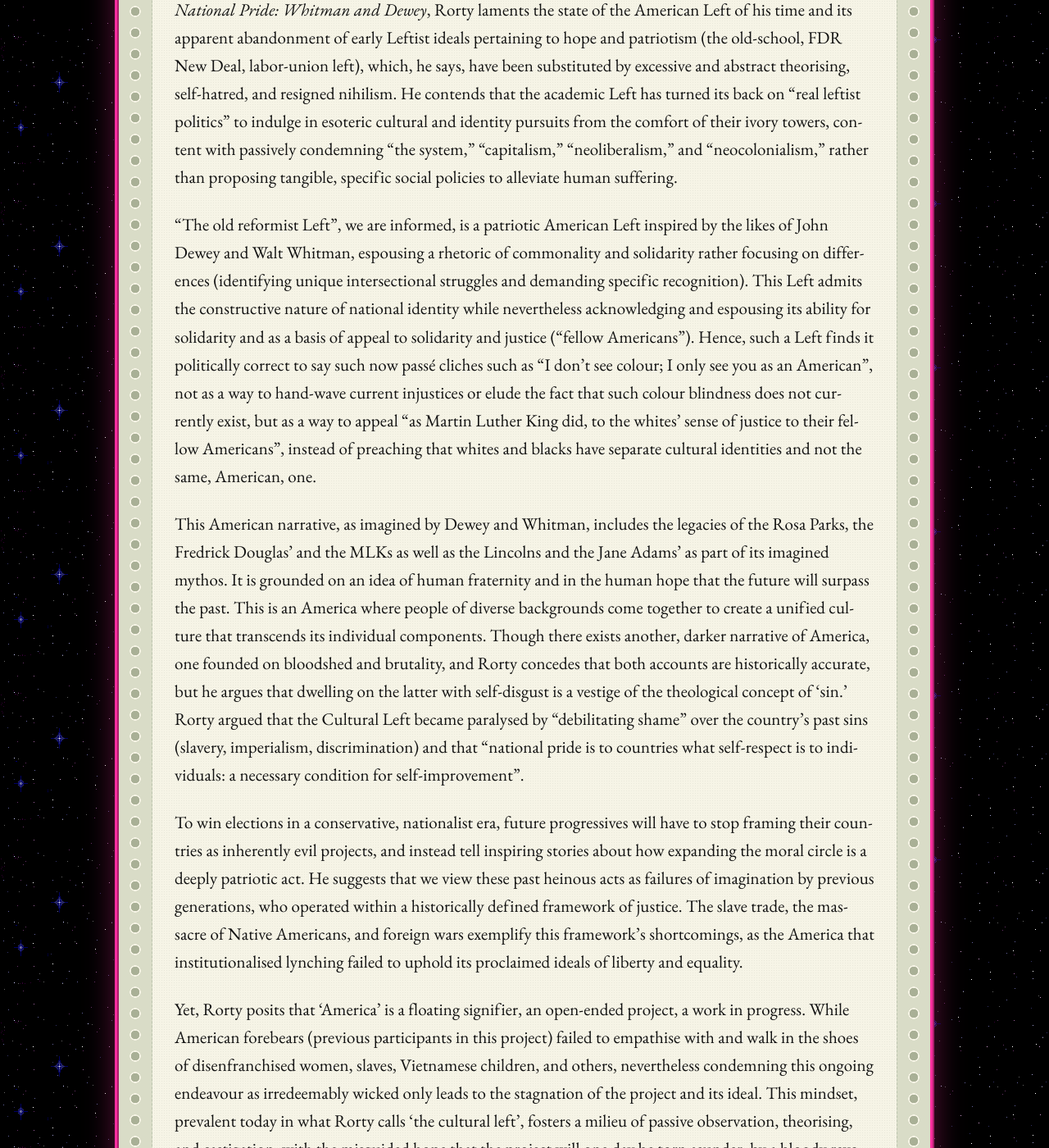
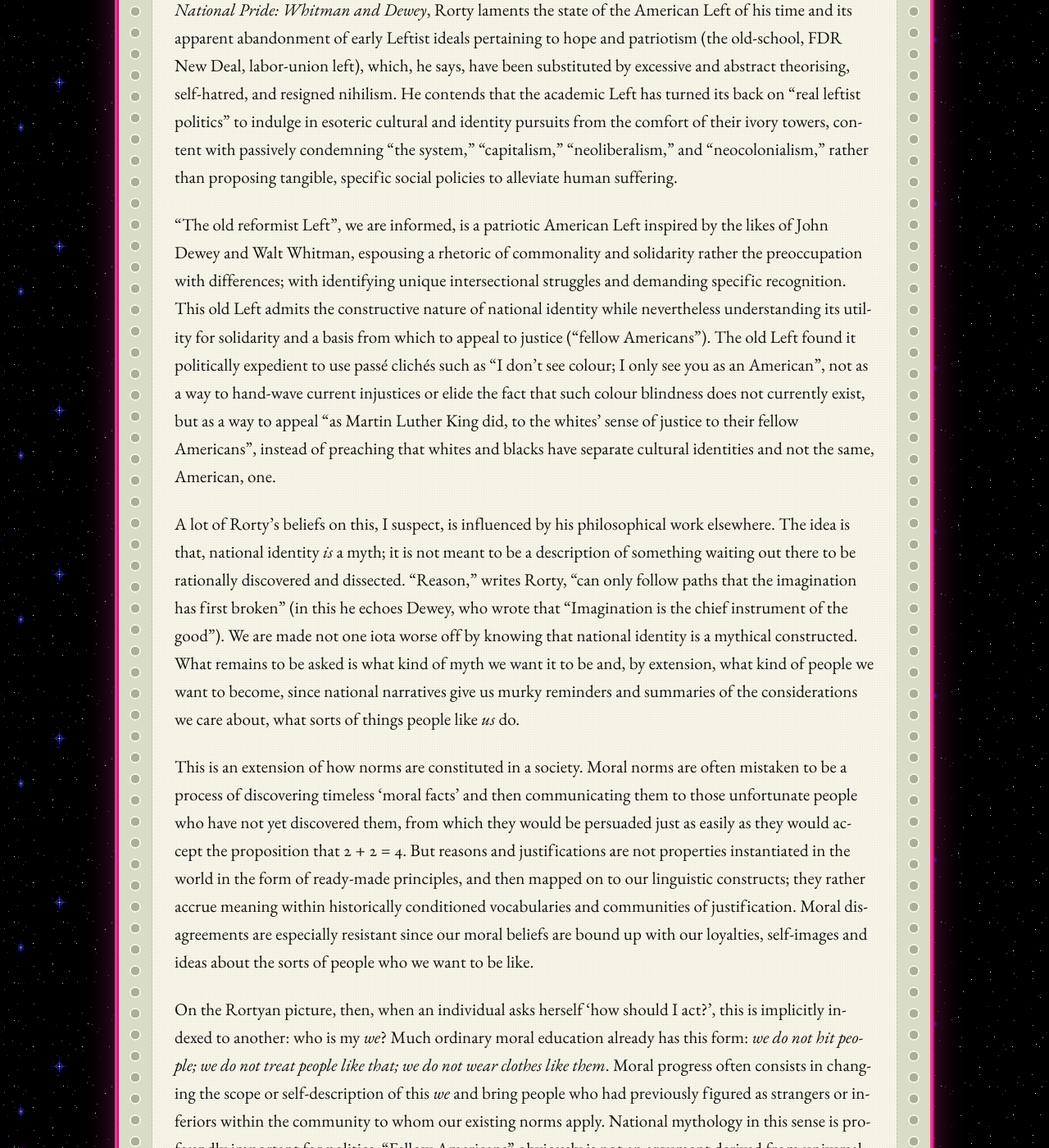
Before and after one commit to Catofminerva/Catofminerva.github.io, a Jekyll site: the page built from _posts/2020-04-13-rorty.md, in a window 1280 px wide and 1400 px high, scrolled down 2884 px. Shown: the whole window at 82% size. Built offline with Jekyll 4.4.1, drawn with Linux system fonts in a browser that asks for light colours; comment, search, counter and statistics services are not loaded; some of the changed text lies outside the part shown.

Commit message:
Update 2020-04-13-rorty.md

```diff
--- a/_posts/2020-04-13-rorty.md
+++ b/_posts/2020-04-13-rorty.md
@@ -20,9 +20,17 @@ Rereading this essay again in 2026, it seems like many of Rorty's insights and w
 
 *Achieving Our Country* is a series of lectures delivered by American Pragmatist philosopher Richard Rorty in 1997, in which he reflects on American Leftism in the past century. In one of the lectures, *American National Pride: Whitman and Dewey*, Rorty laments the state of the American Left of his time and its apparent abandonment of early Leftist ideals pertaining to hope and patriotism (the old-school, FDR New Deal, labor-union left), which, he says, have been substituted by excessive and abstract theorising, self-hatred, and resigned nihilism. He contends that the academic Left has turned its back on "real leftist politics" to indulge in esoteric cultural and identity pursuits from the comfort of their ivory towers, content with passively condemning "the system," "capitalism," "neoliberalism," and "neocolonialism," rather than proposing tangible, specific social policies to alleviate human suffering.
 
-"The old reformist Left", we are informed, is a patriotic American Left inspired by the likes of John Dewey and Walt Whitman, espousing a rhetoric of commonality and solidarity rather focusing on differences (identifying unique intersectional struggles and demanding specific recognition). This Left admits the constructive nature of national identity while nevertheless acknowledging and espousing its ability for solidarity and as a basis of appeal to solidarity and justice (“fellow Americans”). Hence, such a Left finds it politically correct to say such now passé cliches such as "I don't see colour; I only see you as an American", not as a way to hand-wave current injustices or elude the fact that such colour blindness does not currently exist, but as a way to appeal “as Martin Luther King did, to the whites’ sense of justice to their fellow Americans”, instead of preaching that whites and blacks have separate cultural identities and not the same, American, one.
+"The old reformist Left", we are informed, is a patriotic American Left inspired by the likes of John Dewey and Walt Whitman, espousing a rhetoric of commonality and solidarity rather the preoccupation with differences; with identifying unique intersectional struggles and demanding specific recognition. This old Left admits the constructive nature of national identity while nevertheless understanding its utility for solidarity and a basis from which to appeal to justice (“fellow Americans”). The old Left found it politically expedient to use passé clichés such as "I don't see colour; I only see you as an American", not as a way to hand-wave current injustices or elide the fact that such colour blindness does not currently exist, but as a way to appeal “as Martin Luther King did, to the whites’ sense of justice to their fellow Americans”, instead of preaching that whites and blacks have separate cultural identities and not the same, American, one.
 
-This American narrative, as imagined by Dewey and Whitman, includes the legacies of the Rosa Parks, the Fredrick Douglas’ and the MLKs as well as the Lincolns and the Jane Adams’ as part of its imagined mythos. It is grounded on an idea of human fraternity and in the human hope that the future will surpass the past. This is an America where people of diverse backgrounds come together to create a unified culture that transcends its individual components. Though there exists another, darker narrative of America, one founded on bloodshed and brutality, and Rorty concedes that both accounts are historically accurate, but he argues that dwelling on the latter with self-disgust is a vestige of the theological concept of 'sin.' Rorty argued that the Cultural Left became paralysed by "debilitating shame" over the country's past sins (slavery, imperialism, discrimination) and that "national pride is to countries what self-respect is to individuals: a necessary condition for self-improvement".
+A lot of Rorty's beliefs on this, I suspect, is influenced by his philosophical work elsewhere. The idea is that, national identity *is* a myth; it is not meant to be a description of something waiting out there to be rationally discovered and dissected. “Reason,” writes Rorty, “can only follow paths that the imagination has first broken” (in this he echoes Dewey, who wrote that “Imagination is the chief instrument of the good"). We are made not one iota worse off by knowing that national identity is a mythical constructed. What remains to be asked is what kind of myth we want it to be and, by extension, what kind of people we want to become, since national narratives give us murky reminders and summaries of the considerations we care about, what sorts of things people like *us* do.
+
+This is an extension of how norms are constituted in a society. Moral norms are often mistaken to be a process of discovering timeless 'moral facts' and then communicating them to those unfortunate people who have not yet discovered them, from which they would be persuaded just as easily as they would accept the proposition that 2 + 2 = 4. But reasons and justifications are not properties instantiated in the world in the form of ready-made principles, and then mapped on to our linguistic constructs; they rather accrue meaning within historically conditioned vocabularies and communities of justification. Moral disagreements are especially resistant since our moral beliefs are bound up with our loyalties, self-images and ideas about the sorts of people who we want to be like.
+
+On the Rortyan picture, then, when an individual asks herself ‘how should I act?’, this is implicitly indexed to another: who is my *we*? Much ordinary moral education already has this form: *we do not hit people; we do not treat people like that; we do not wear clothes like them*. Moral progress often consists in changing the scope or self-description of this *we* and bring people who had previously figured as strangers or inferiors within the community to whom our existing norms apply. National mythology in this sense is profoundly important for politics. “Fellow Americans” obviously is not an argument derived from universal moral premises but an invitation to enlarge an inherited moral identity, to redescribe the black American, the immigrant, the homosexual, or whoever had previously been excluded as one of *us*, and then to ask whether this is how we treat our own.
+
+The American narrative, as imagined by Dewey and Whitman, includes the legacies of the Rosa Parks, the Fredrick Douglas’ and the MLKs as well as the Lincolns and the Jane Adams’ as part of its imagined mythos. It is grounded on an idea of human fraternity and in the human hope that the future will surpass the past. This is an America where people of diverse backgrounds come together to create a unified culture that transcends its individual components.
+
+Though there exists another, darker narrative of America, one founded on bloodshed and brutality, and Rorty concedes that both accounts are historically accurate, but he argues that dwelling on the latter with self-disgust is a vestige of the theological concept of 'sin.' Rorty argued that the Cultural Left became paralysed by "debilitating shame" over the country's past sins (slavery, imperialism, discrimination) and that "national pride is to countries what self-respect is to individuals: a necessary condition for self-improvement".
 
 To win elections in a conservative, nationalist era, future progressives will have to stop framing their countries as inherently evil projects, and instead tell inspiring stories about how expanding the moral circle is a deeply patriotic act. He suggests that we view these past heinous acts as failures of imagination by previous generations, who operated within a historically defined framework of justice. The slave trade, the massacre of Native Americans, and foreign wars exemplify this framework's shortcomings, as the America that institutionalised lynching failed to uphold its proclaimed ideals of liberty and equality.
 
```
